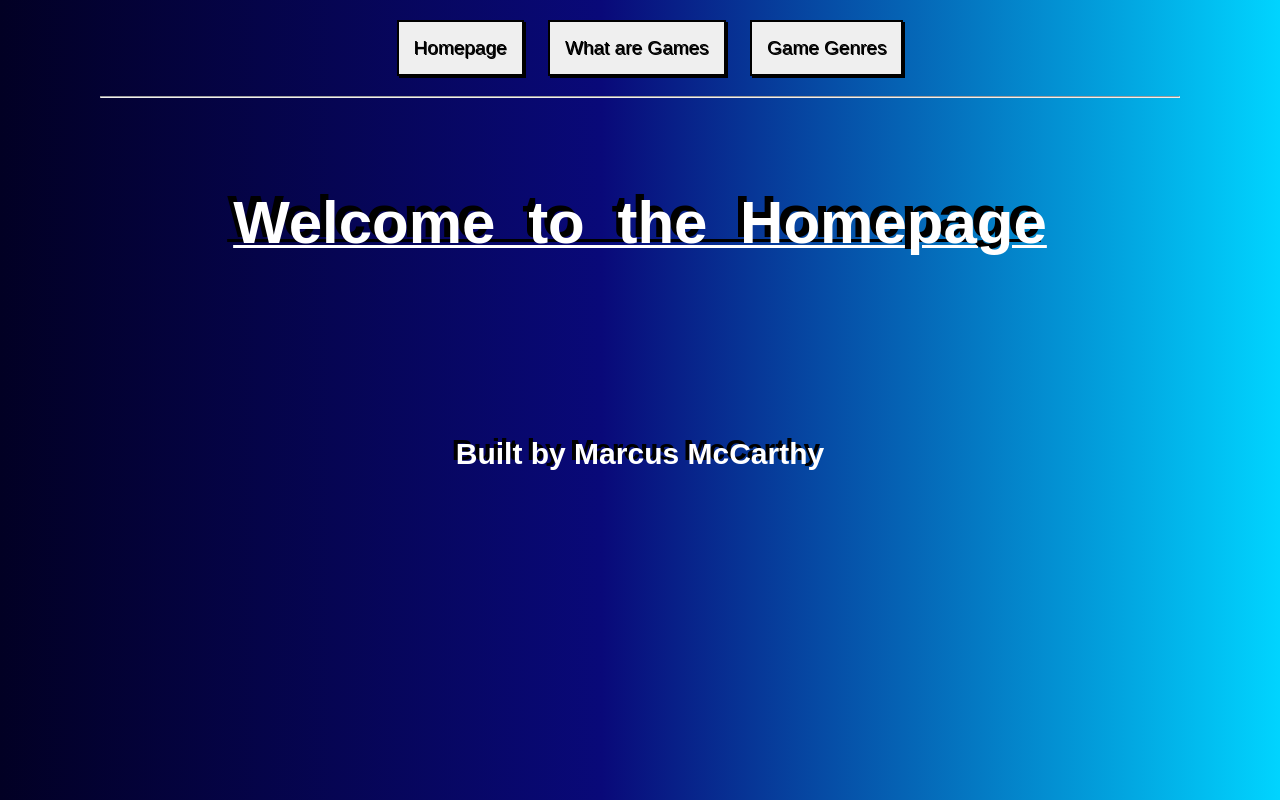
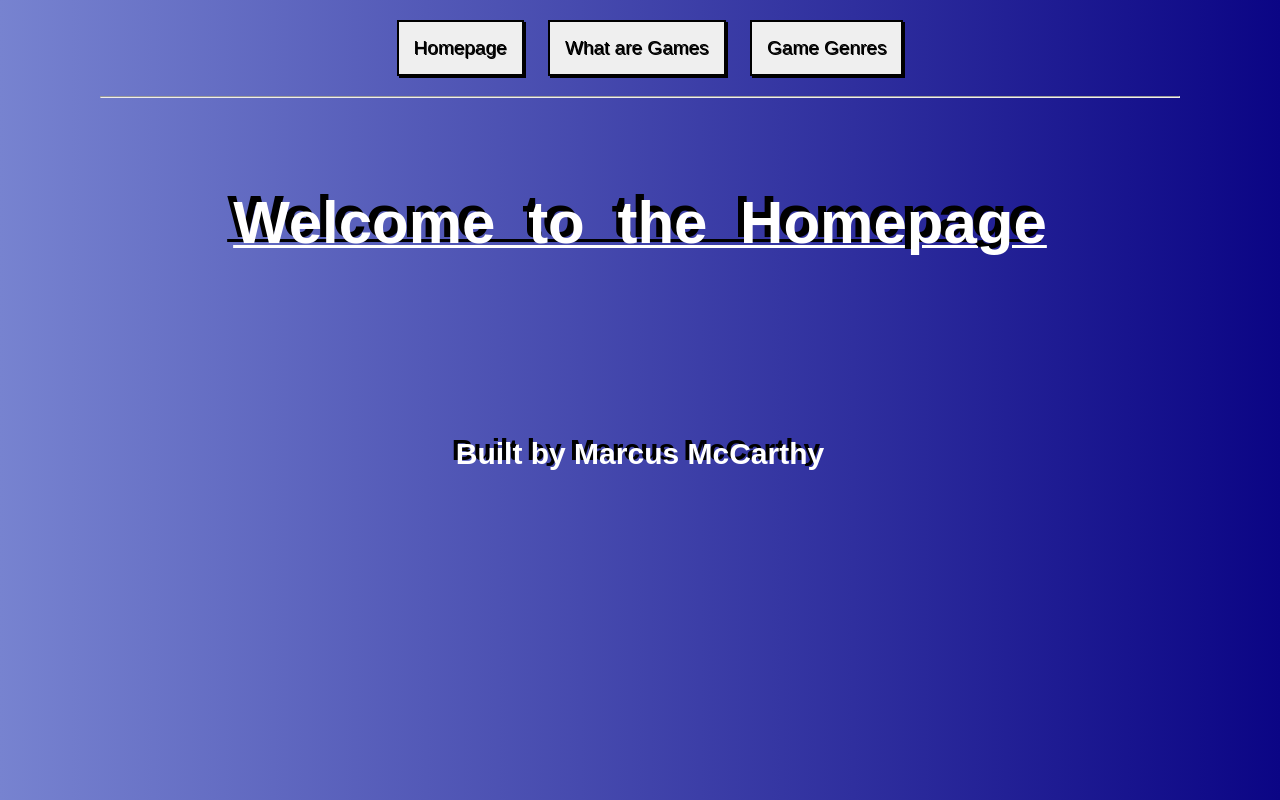
Before and after one commit to MarcAMOO2/DTS-Assesment, a plain HTML site: page index.html in a window 1280 px wide. Shown: the top 800 px of the page. Drawn offline with nearby package versions, Linux system fonts and the light colour scheme.

Commit message:
Add files via upload

```diff
--- a/index.html
+++ b/index.html
@@ -16,7 +16,7 @@
         <section>
             <div class="navbar">
                 <button class="currentpage">Homepage</button>
-                <button class="allowed">What are Games</button>
+                <a href="Games.html"><button class="allowed">What are Games</button></a>
                 <button class="allowed">Game Genres</button>
 
             </div>
--- /dev/null
+++ b/style.css
@@ -0,0 +1,4 @@
+body {
+    text-align: center;
+    font-family: arial;
+}
--- a/styles.css
+++ b/styles.css
@@ -29,8 +29,8 @@ section{
 
 /*background*/
 body {
-    background: rgb(2,0,36);
-background: linear-gradient(90deg, rgba(2,0,36,1) 0%, rgba(9,9,121,1) 47%, rgba(0,212,255,1) 100%);
+  background: rgb(119,131,208);
+  background: linear-gradient(90deg, rgba(119,131,208,1) 0%, rgba(11,5,133,1) 100%);
 
 }
 
@@ -221,3 +221,10 @@ h2:hover {
 button:hover {
   background-color: rgb(179, 170, 170);
 }
+
+
+
+a {
+  text-decoration: none;
+  color: black;
+}
```
Also changed, not shown: Games.html (added, +22 -0 lines).
